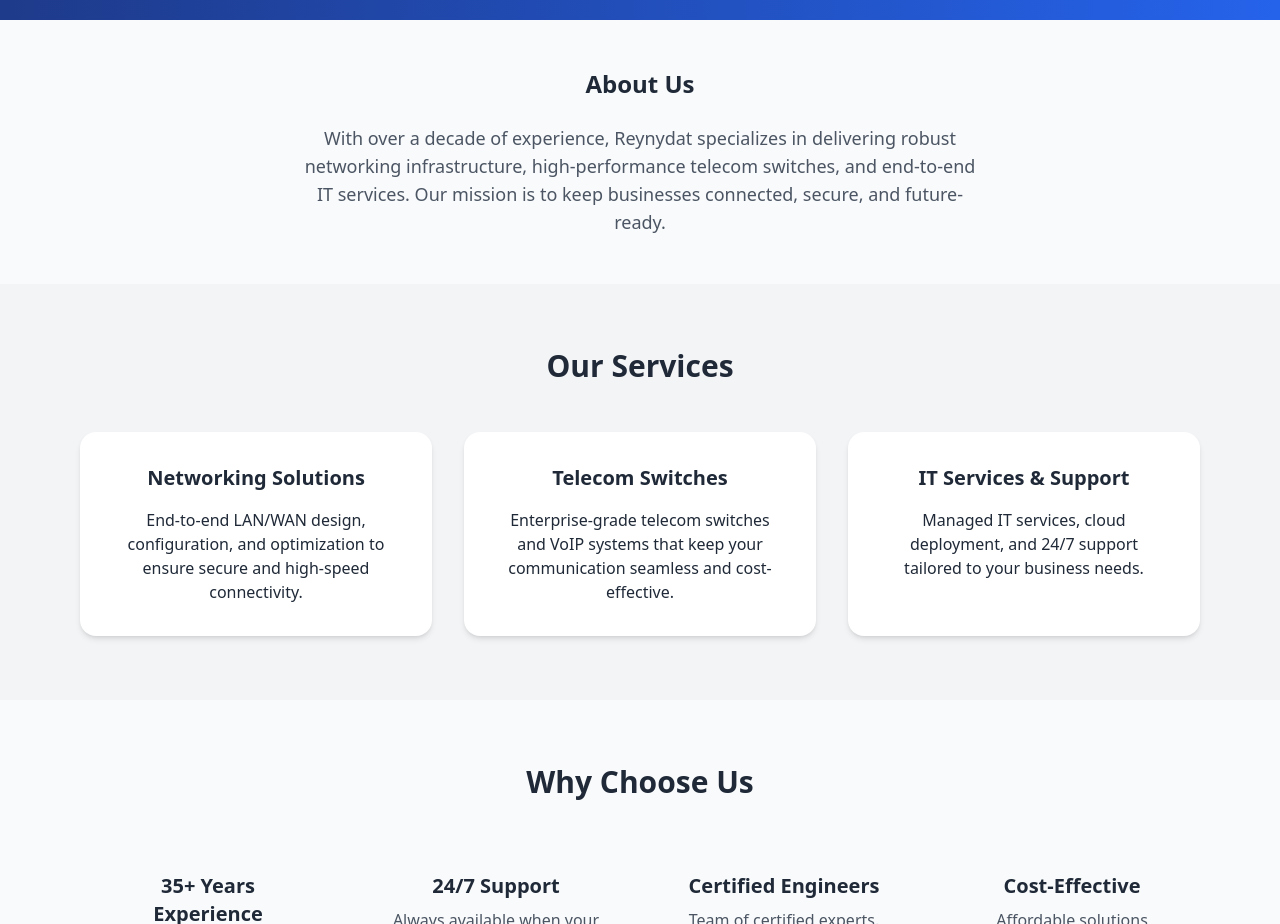
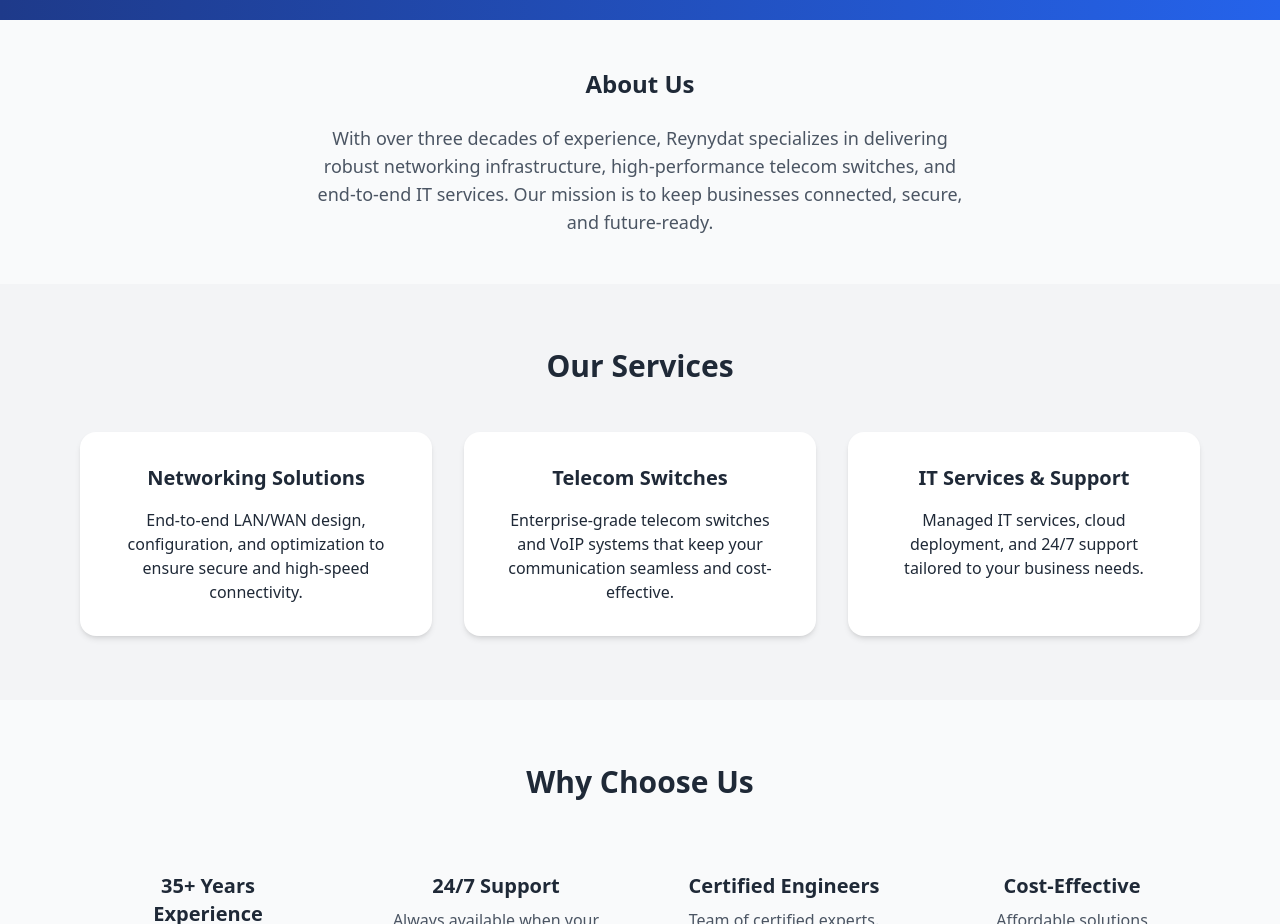
Before and after one commit to reynydat-india/my-website, a plain HTML site: page index.html in a window 1280 px wide. Shown: the part 780-1704 px from the top of the page. Drawn offline with nearby package versions, Linux system fonts and the light colour scheme; files that its build step writes are made by us from their sources.

Commit message:
Update index.html

```diff
--- a/index.html
+++ b/index.html
@@ -21,7 +21,7 @@
   <!-- About Section -->
   <section id="about" class="py-12 px-4 md:px-15 text-center">
     <h2 class="text-2xl font-bold mb-6">About Us</h2>
-    <p class="max-w-2xl mx-auto text-lg text-gray-600">With over a decade of experience, Reynydat specializes in delivering robust networking infrastructure, high-performance telecom switches, and end-to-end IT services. Our mission is to keep businesses connected, secure, and future-ready.</p>
+    <p class="max-w-2xl mx-auto text-lg text-gray-600">With over three decades of experience, Reynydat specializes in delivering robust networking infrastructure, high-performance telecom switches, and end-to-end IT services. Our mission is to keep businesses connected, secure, and future-ready.</p>
   </section>
 
   <!-- Services Section -->
```
